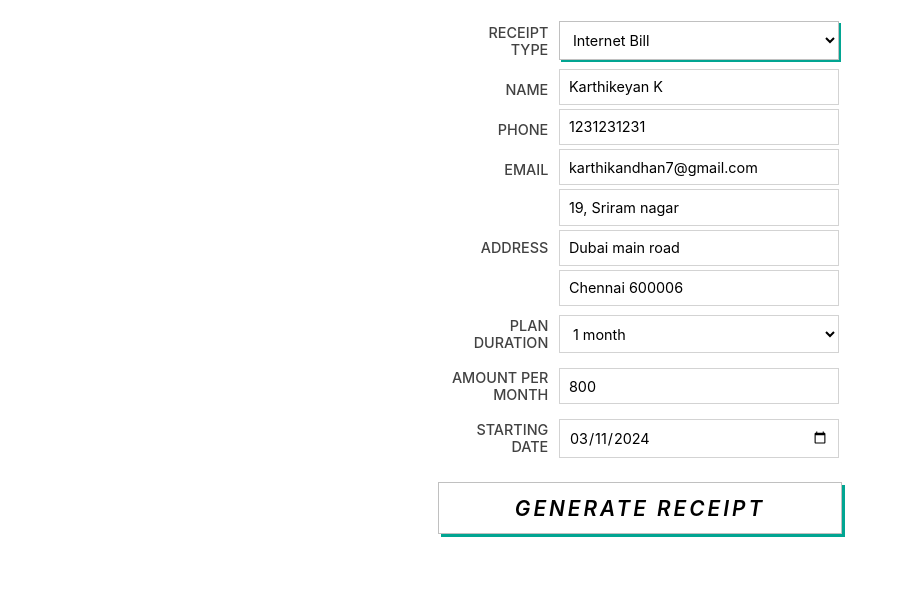
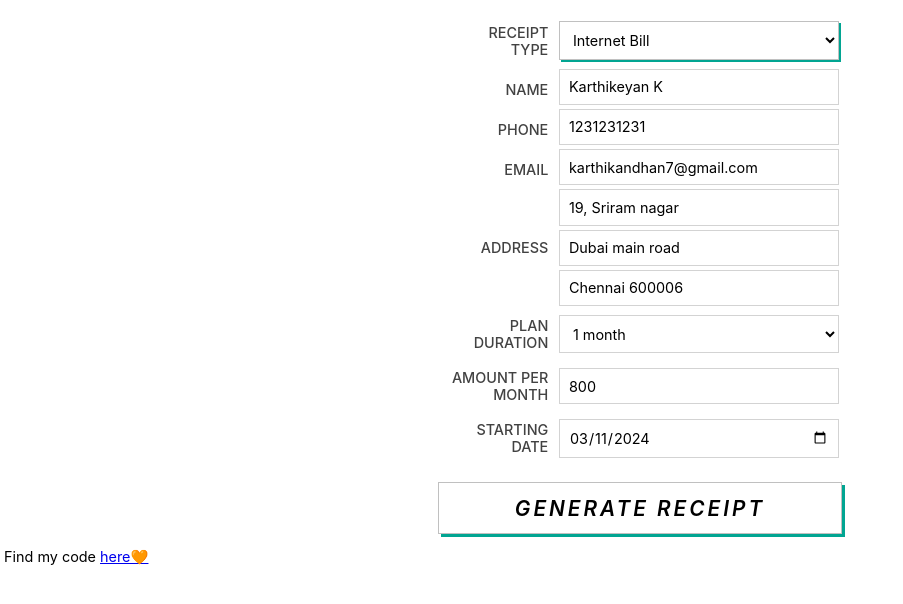
Before and after one commit to KARTHIONGIT/receipt-generate, a React (Create React App) app: page / in a window 1280 px wide. Shown: the top 604 px of the page, without its empty margins (0-903 px from the left). Built offline with nearby package versions, Linux system fonts and the light colour scheme.

Commit message:
Added source code link

```diff
--- a/src/Container/ReceiptContainer.js
+++ b/src/Container/ReceiptContainer.js
@@ -11,6 +11,7 @@ const ReceiptContainer = () => {
   const stateValues = { showFormPage, showPreviewModal, ...receiptData };
 
   return (
+    <>
       <div className="container">
         {showFormPage && (
           <Form
@@ -19,7 +20,6 @@ const ReceiptContainer = () => {
             showModal={(showPreview) => setShowPreviewModal(showPreview)}
           />
         )}
-      {console.log("Code is in contianer")}
         {showPreviewModal && (
           <PreviewModal
             receiptData={stateValues}
@@ -28,6 +28,16 @@ const ReceiptContainer = () => {
           />
         )}
       </div>
+      <span>
+      &nbsp;Find my code&nbsp;
+        <a
+          target="blank"
+          href="https://github.com/KARTHIONGIT/receipt-generate/tree/master/src/"
+        >
+          here&#129505;
+        </a>
+      </span>
+    </>
   );
 };
 
```
Lines whose indentation alone changed are shown as unchanged.
